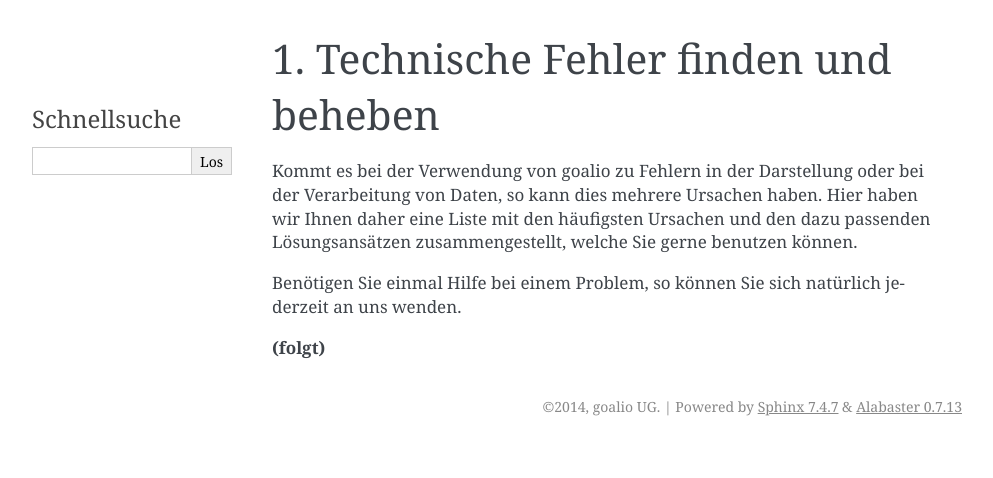
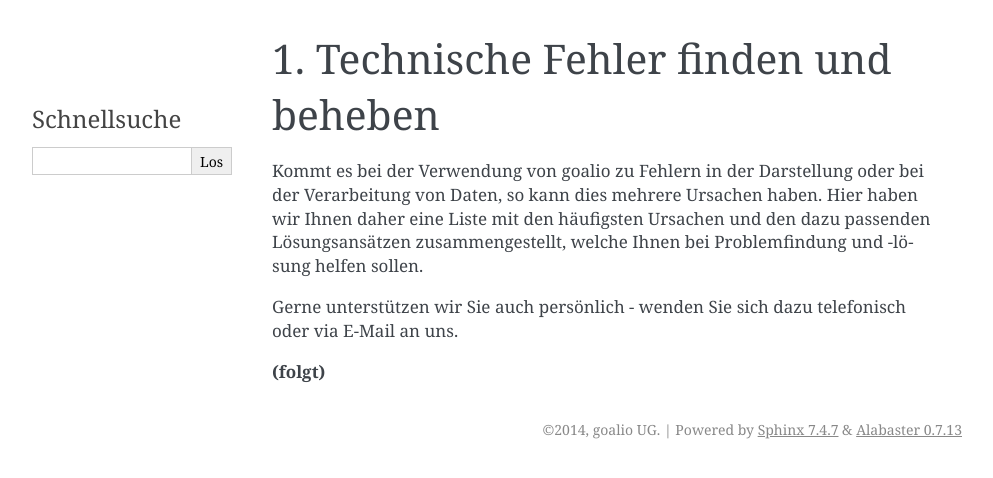
Before and after one commit to goalio/docs, a Sphinx documentation site: the page built from docs/anwendungsfaelle/debug-leitfaden.rst, in a window 1280 px wide. Shown: the top 478 px of the page, without its empty margins (148-1141 px from the left). Built offline with Sphinx 7.4.7, drawn with Linux system fonts in a browser that asks for light colours; formulas are drawn with MathJax 3.

Commit message:
Update debug-leitfaden.rst

```diff
--- a/docs/anwendungsfaelle/debug-leitfaden.rst
+++ b/docs/anwendungsfaelle/debug-leitfaden.rst
@@ -1,9 +1,9 @@
 Technische Fehler finden und beheben
 ==========================
 
-Kommt es bei der Verwendung von goalio zu Fehlern in der Darstellung oder bei der Verarbeitung von Daten, so kann dies mehrere Ursachen haben. Hier haben wir Ihnen daher eine Liste mit den häufigsten Ursachen und den dazu passenden Lösungsansätzen zusammengestellt, welche Sie gerne benutzen können.
+Kommt es bei der Verwendung von goalio zu Fehlern in der Darstellung oder bei der Verarbeitung von Daten, so kann dies mehrere Ursachen haben. Hier haben wir Ihnen daher eine Liste mit den häufigsten Ursachen und den dazu passenden Lösungsansätzen zusammengestellt, welche Ihnen bei Problemfindung und -lösung helfen sollen.
 
-Benötigen Sie einmal Hilfe bei einem Problem, so können Sie sich natürlich jederzeit an uns wenden.
+Gerne unterstützen wir Sie auch persönlich - wenden Sie sich dazu telefonisch oder via E-Mail an uns.
 
 **(folgt)**
 
```
